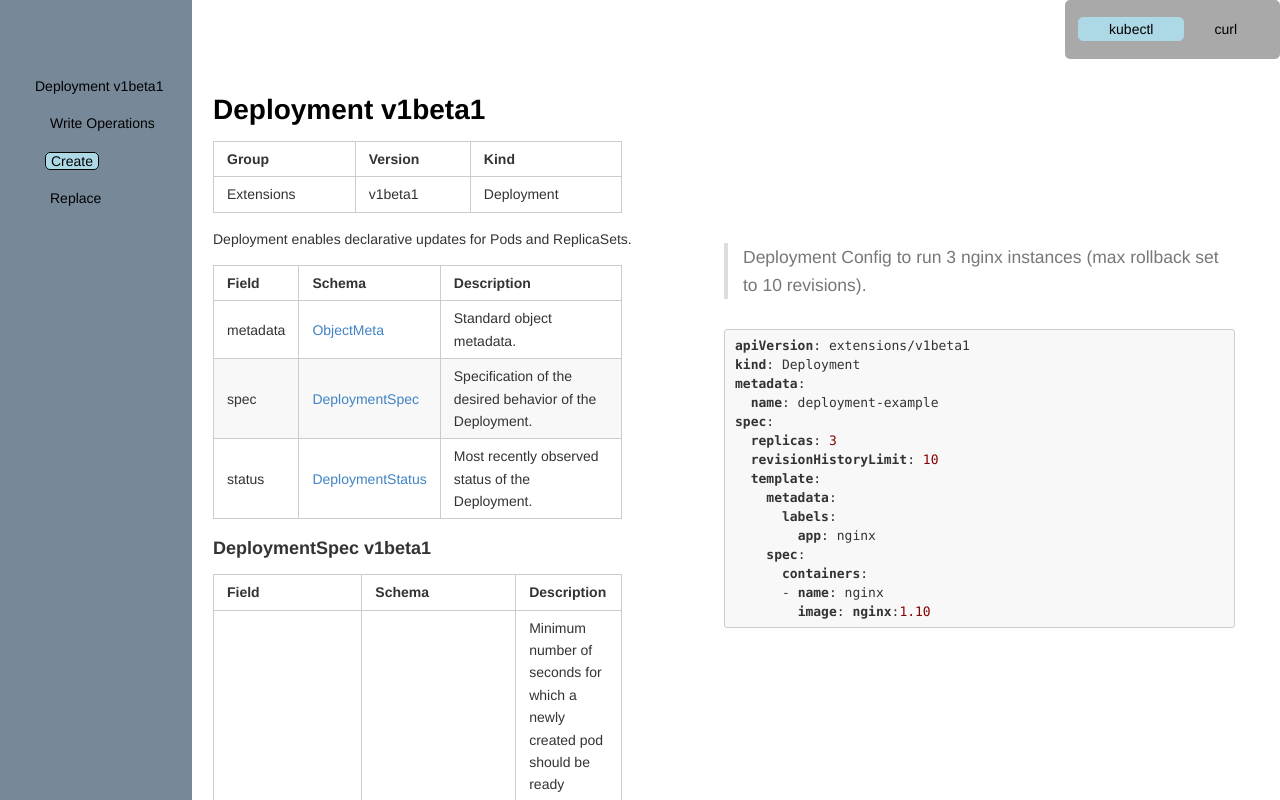
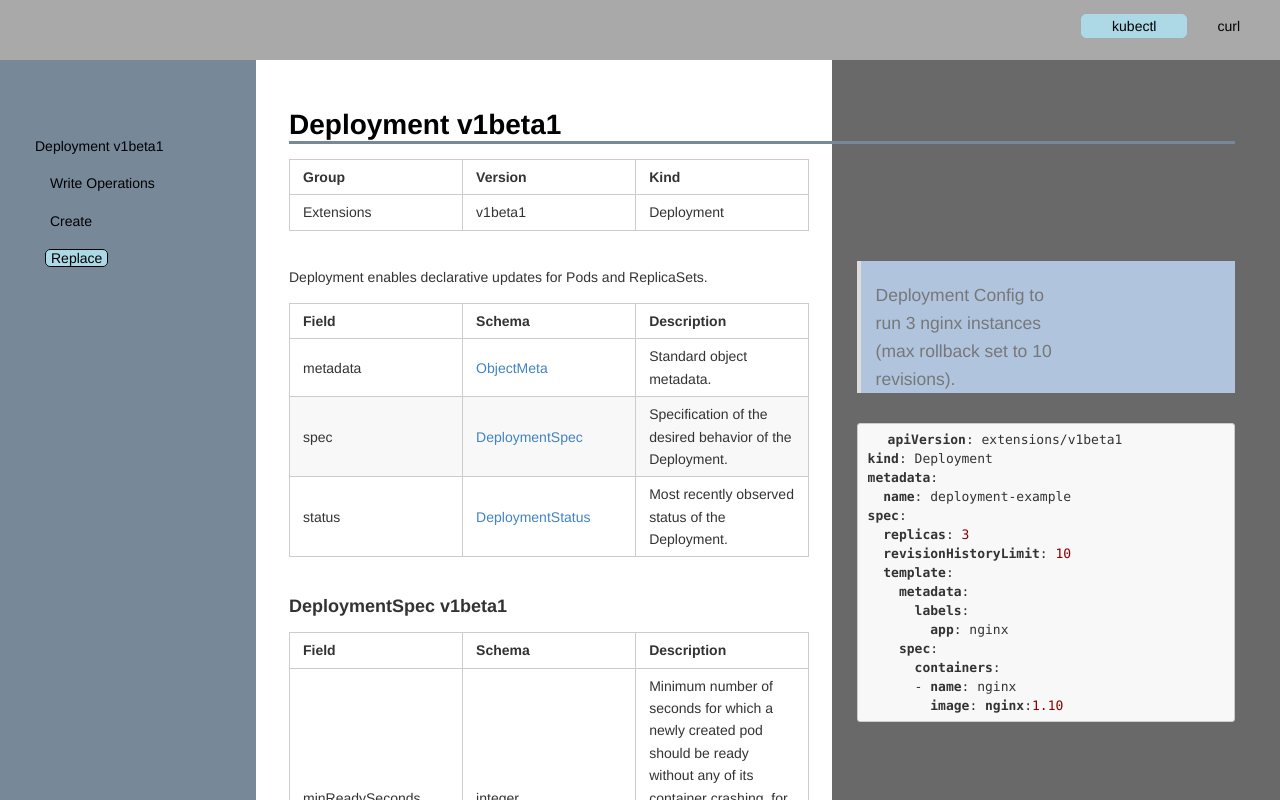
Before and after one commit to Birdrock/brodocs, a website: page index.html in a window 1280 px wide. Shown: the top 800 px of the page. Drawn offline with nearby package versions, Linux system fonts and the light colour scheme.

Commit message:
Styling changes to properly divide up the panes.

```diff
--- a/brodoc.js
+++ b/brodoc.js
@@ -34,11 +34,14 @@
 // lexer.rules.bdoc = /^(\/{4} )(\w+).*$/;
 
 var idAffix = 0;
+var uniqueNav = [];
 renderer.heading = (text, level, raw) => {
     var id = raw.toLowerCase().replace(/[^\w]+/g, '-');
-    if (level > 1) {
+    if ((uniqueNav.indexOf(id) !== -1) && (level > 1)) {
         idAffix++;
         id += '-' + idAffix;
+    } else {
+        uniqueNav.push(id);
     }
     if (level < 3) {
         navIds.push(
--- a/stylesheet.css
+++ b/stylesheet.css
@@ -1,9 +1,9 @@
 #sidebar-wrapper {
     height: 100%; /* 100% Full-height */
-    width: 15%; /* 0 width - change this with JavaScript */
+    width: 20%; /* 0 width - change this with JavaScript */
     position: fixed; /* Stay in place */
     z-index: 1; /* Stay on top */
-    top: 0;
+    top: 60px;
     left: 0;
     background-color: lightslategrey;
     overflow-x: hidden; /* Disable horizontal scroll */
@@ -31,63 +31,77 @@
 }
 
 #page-content-wrapper {
-    padding-left: 15%;
-    padding-top: 25px;
+    margin-left: 20%;
+    padding-top: 60px;
     /*width: 65%;*/
 }
 
+body {
+    /*height: 100%;*/
+    background: linear-gradient(90deg, #FFFFFF 65%, dimgrey 35%);
+}
+
 .body-content h1, .body-content h2 {
-    width: 45%;
+    width: 100%;
     clear: both;
+    border-bottom: 3px solid lightslategrey;
+    /*border-image: linear-gradient(90deg, dimgrey 65%, #FFFFFF 35%);*/
+}
+
+.body-content h3, .body-content h4, .body-content h5, .body-content h6, .body-content p, .body-content aside {
+    width: 55%;
     padding-top: 20px;
 }
 
-.body-content h3 {
-    /*width: 500px;*/
-    /*clear: both;*/
+.body-content table {
+    table-layout: fixed;
+    width: 55%;
 }
 
-.body-content h4 {
-    /*width: 500px;*/
-    /*clear: both;*/
+.body-content table tr td {
+    word-wrap: break-word;
 }
 
-.body-content h5 {
-    /*width: 500px;*/
-    /*clear: both;*/
+.body-content p code {
+    text-overflow: ellipsis;
+    display: inline-block;
+    font-size: smaller;
 }
 
-.body-content h6 {
-    /*width: 500px;*/
-    /*clear: both;*/
+.body-content blockquote.code-block {
+    background: lightsteelblue;
 }
 
-.body-content p {
-    /*width: 500px;*/
-    /*clear: both;*/
+.body-content blockquote.code-block, .body-content .code-block code {
+    margin-left: 20px;
 }
 
-.body-content ul {
-    /*width: 500px;*/
-    /*clear: both;*/
+.code-block {
+    display: none;
+    width: 40%;
+    float: right;
+    clear: right;
 }
 
-.body-content table {
-    width: 40%;
-    /*clear: both;*/
+.code-block.active {
+    display: initial;
 }
 
 #code-tabs-wrapper {
+    width: 100%;
+    height: 60px;
     position: fixed;
-    /*width: 85%;*/
     top: 0;
     right: 0;
+    background-color: darkgrey;
+    /*border: 3px solid darkgrey;*/
 }
 
 #code-tabs-wrapper .code-tab-list {
-    background-color: darkgrey;
-    border: 3px solid darkgrey;
-    border-radius: 5px;
+    float: right;
+    /*background-color: darkgrey;
+    border: 3px solid darkgrey;*/
+    /*border-radius: 5px;*/
     margin-top: 0;
     padding: 0 10px;
 }
@@ -105,17 +119,6 @@
     border-radius: 5px;
 }
 
-.code-block {
-    display: none;
-    width: 50%;
-    float: right;
-    clear: right;
-}
-
-.code-block.active {
-    display: initial;
-}
-
 .side-nav a {
     color: black;
 }
@@ -127,8 +130,3 @@
 .nav-level-3 {
     padding-left: 25px;
 }
-
-.body-content p code {
-    display: inline-block;
-    font-size: smaller;
-}
```
Also changed, not shown: actions.js (+1 -7 lines).
